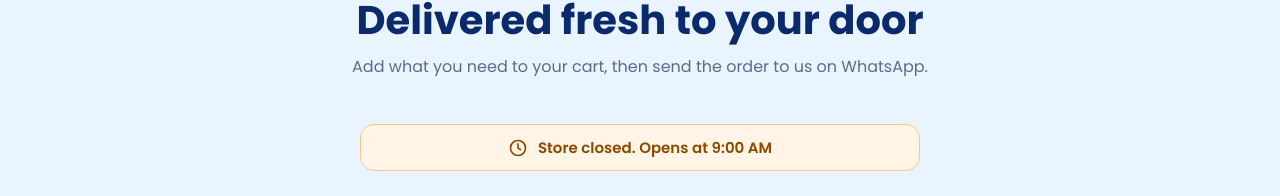
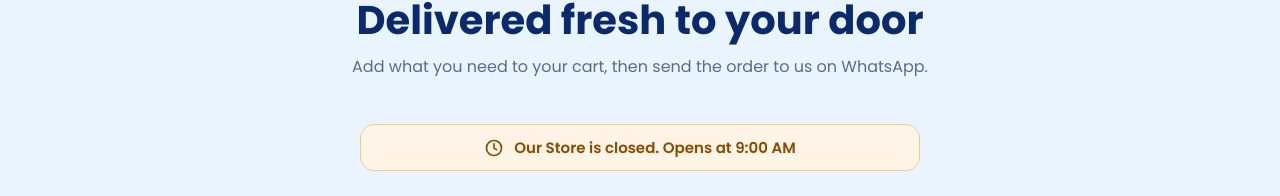
Before and after one commit to jessesgithubaccount/iceydrops-water-refill-website, a React (Vite) app: page / in a window 1280 px wide. Shown: the part 1527-1723 px from the top of the page. Built offline with nearby package versions, Linux system fonts and the light colour scheme; no server answers.

Commit message:
Update config.js

```diff
--- a/src/config.js
+++ b/src/config.js
@@ -1,13 +1,13 @@
 export const WHATSAPP = "254710747388";
-export const GOOGLE_MAPS_KEY = import.meta.env.VITE_GOOGLE_MAPS_KEY || "";
+export const GOOGLE_MAPS_KEY = import.meta.env.VITE_GOOGLE_MAPS_KEY || "AIzaSyAiUVjxlXXQ9hr9k5tSn3dl2mdjbPYAENI";
 export const CARTO_KEY = import.meta.env.VITE_CARTO_KEY || "";
 export const MAP_QUERY = "-1.396972,36.750361";
 export const MAP_LABEL = "Ongata Rongai, Mandela Road";
 export const LEGAL_UPDATED = "11 October 2026";
-export const SITE_TITLE = "Icey Drops & Refill";
+export const SITE_TITLE = "IceyDrops & Refills";
 
 export const OPEN_HOUR = 9;
 export const CLOSE_HOUR = 22;
 export const OPEN_LABEL = "9:00 AM";
 export const CLOSE_LABEL = "10:00 PM";
-export const CLOSED_TEXT = `Store closed. Opens at ${OPEN_LABEL}`;
+export const CLOSED_TEXT = `Our Store is closed. Opens at ${OPEN_LABEL}`;
```
